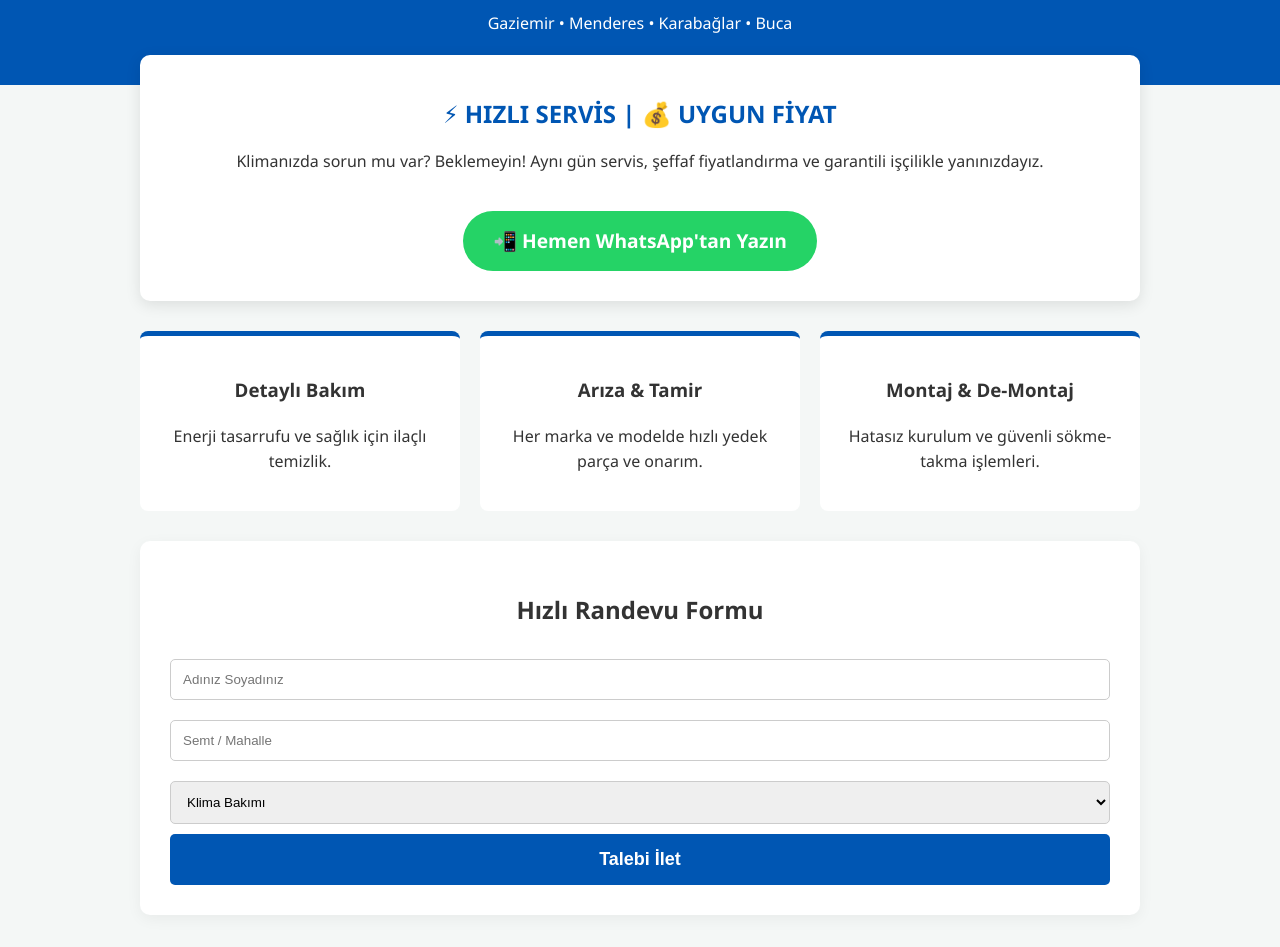
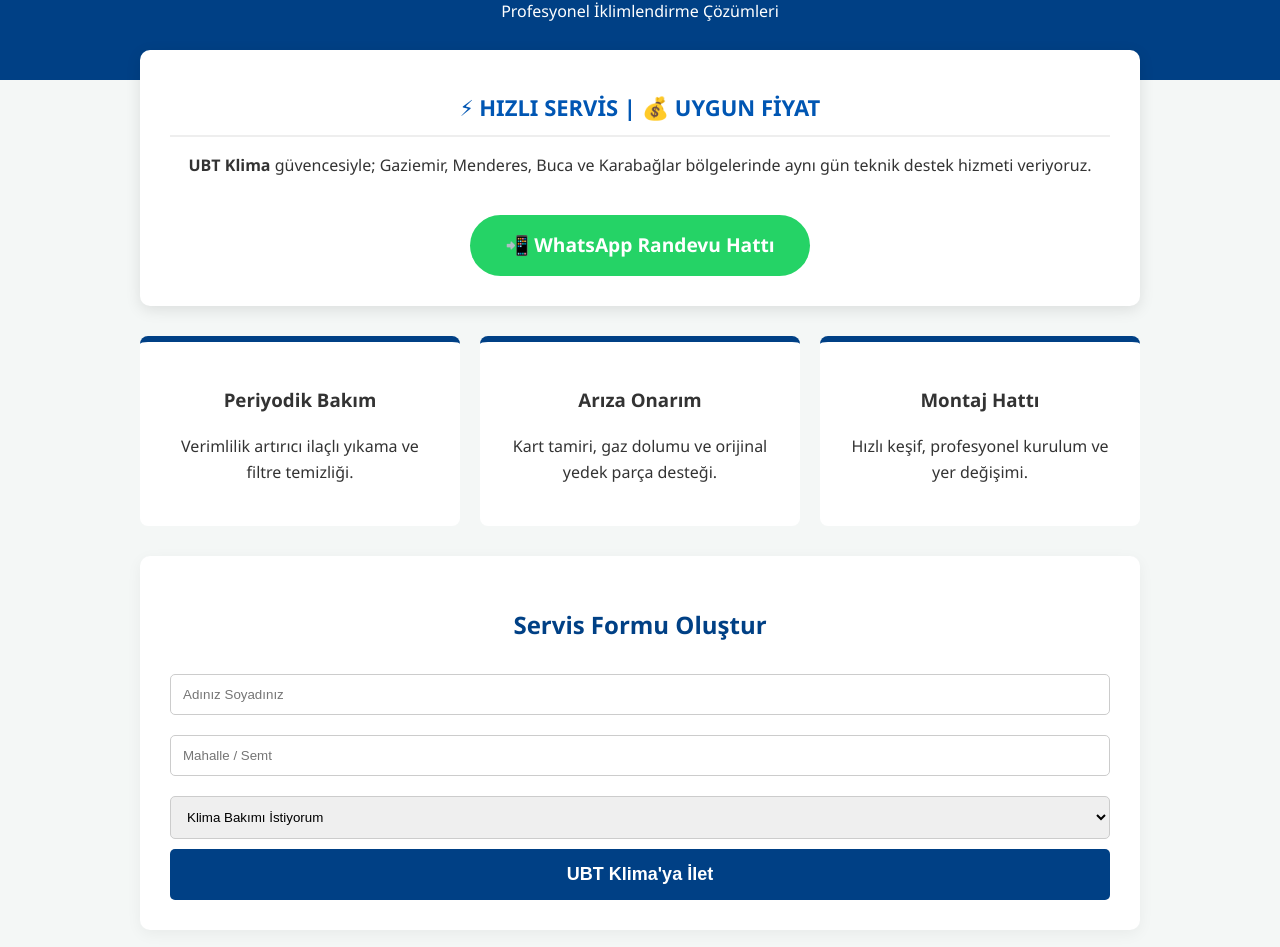
Before and after one commit to barhosnaturel-lang/gaziemir-klima, a plain HTML site: page index klima.html in a window 1280 px wide. Shown: the part 115-1062 px from the top of the page. Drawn offline with Linux system fonts and the light colour scheme.

Commit message:
Update index klima.html

```diff
--- a/index klima.html
+++ b/index klima.html
@@ -3,69 +3,74 @@
 <head>
     <meta charset="UTF-8">
     <meta name="viewport" content="width=device-width, initial-scale=1.0">
-    <title>Gaziemir Klima Servisi | Hızlı Servis & Uygun Fiyat</title>
-    <meta name="description" content="Gaziemir ve İzmir genelinde hızlı servis ve uygun fiyat garantisiyle profesyonel klima bakımı, onarımı ve montajı. Hemen randevu alın!">
+    <title>UBT Klima | Gaziemir Teknik Servis</title>
+    <meta name="description" content="UBT Klima Gaziemir, Menderes ve çevresinde profesyonel klima bakımı, onarımı ve montaj hizmetleri sunar. Hızlı servis, uygun fiyat.">
     <style>
         body { font-family: 'Segoe UI', Tahoma, Geneva, Verdana, sans-serif; line-height: 1.6; margin: 0; color: #333; background-color: #f4f7f6; }
-        header { background: #0056b3; color: white; padding: 2rem 0; text-align: center; }
+        header { background: #004085; color: white; padding: 2.5rem 0; text-align: center; }
         .container { width: 90%; max-width: 1000px; margin: auto; padding: 20px; }
         .highlight { background: #fff; padding: 30px; border-radius: 10px; text-align: center; box-shadow: 0 4px 15px rgba(0,0,0,0.1); margin-top: -50px; }
-        .motto { font-size: 24px; color: #0056b3; font-weight: bold; margin: 10px 0; }
-        .btn-wa { background: #25d366; color: white; padding: 15px 30px; text-decoration: none; border-radius: 50px; display: inline-block; font-weight: bold; font-size: 1.2rem; margin-top: 20px; }
+        .brand-name { font-size: 36px; font-weight: 900; letter-spacing: 2px; margin-bottom: 5px; color: #fff; }
+        .motto { font-size: 22px; color: #0056b3; font-weight: bold; margin: 10px 0; border-bottom: 2px solid #eee; padding-bottom: 10px; }
+        .btn-wa { background: #25d366; color: white; padding: 15px 35px; text-decoration: none; border-radius: 50px; display: inline-block; font-weight: bold; font-size: 1.2rem; margin-top: 20px; transition: 0.3s; }
+        .btn-wa:hover { background: #128c7e; transform: scale(1.05); }
         .services { display: flex; flex-wrap: wrap; gap: 20px; margin-top: 30px; }
-        .card { flex: 1; min-width: 250px; background: white; padding: 20px; border-radius: 8px; border-top: 5px solid #0056b3; text-align: center; }
+        .card { flex: 1; min-width: 250px; background: white; padding: 25px; border-radius: 8px; border-top: 6px solid #004085; text-align: center; transition: 0.3s; }
+        .card:hover { transform: translateY(-5px); }
         .form-area { background: white; padding: 30px; margin-top: 30px; border-radius: 10px; box-shadow: 0 4px 15px rgba(0,0,0,0.05); }
-        input, select, textarea { width: 100%; padding: 12px; margin: 10px 0; border: 1px solid #ccc; border-radius: 5px; box-sizing: border-box; }
-        button { width: 100%; background: #0056b3; color: white; border: none; padding: 15px; border-radius: 5px; cursor: pointer; font-size: 18px; font-weight: bold; }
+        input, select { width: 100%; padding: 12px; margin: 10px 0; border: 1px solid #ccc; border-radius: 5px; box-sizing: border-box; }
+        button { width: 100%; background: #004085; color: white; border: none; padding: 15px; border-radius: 5px; cursor: pointer; font-size: 18px; font-weight: bold; transition: 0.3s; }
+        button:hover { background: #002752; }
         footer { text-align: center; padding: 40px; color: #777; font-size: 14px; }
     </style>
 </head>
 <body>
 
 <header>
-    <h1>İzmir Klima Teknik Destek</h1>
-    <p>Gaziemir • Menderes • Karabağlar • Buca</p>
+    <div class="brand-name">UBT KLİMA</div>
+    <p>Profesyonel İklimlendirme Çözümleri</p>
 </header>
 
 <div class="container">
     <div class="highlight">
         <div class="motto">⚡ HIZLI SERVİS | 💰 UYGUN FİYAT</div>
-        <p>Klimanızda sorun mu var? Beklemeyin! Aynı gün servis, şeffaf fiyatlandırma ve garantili işçilikle yanınızdayız.</p>
-        <a href="https://wa.me/905468435995" class="btn-wa">📲 Hemen WhatsApp'tan Yazın</a>
+        <p><strong>UBT Klima</strong> güvencesiyle; Gaziemir, Menderes, Buca ve Karabağlar bölgelerinde aynı gün teknik destek hizmeti veriyoruz.</p>
+        <a href="https://wa.me/905468435995?text=Merhaba%20UBT%20Klima,%20servis%20talebim%20var." class="btn-wa">📲 WhatsApp Randevu Hattı</a>
     </div>
 
     <div class="services">
         <div class="card">
-            <h3>Detaylı Bakım</h3>
-            <p>Enerji tasarrufu ve sağlık için ilaçlı temizlik.</p>
+            <h3>Periyodik Bakım</h3>
+            <p>Verimlilik artırıcı ilaçlı yıkama ve filtre temizliği.</p>
         </div>
         <div class="card">
-            <h3>Arıza & Tamir</h3>
-            <p>Her marka ve modelde hızlı yedek parça ve onarım.</p>
+            <h3>Arıza Onarım</h3>
+            <p>Kart tamiri, gaz dolumu ve orijinal yedek parça desteği.</p>
         </div>
         <div class="card">
-            <h3>Montaj & De-Montaj</h3>
-            <p>Hatasız kurulum ve güvenli sökme-takma işlemleri.</p>
+            <h3>Montaj Hattı</h3>
+            <p>Hızlı keşif, profesyonel kurulum ve yer değişimi.</p>
         </div>
     </div>
 
     <div class="form-area">
-        <h2 style="text-align: center;">Hızlı Randevu Formu</h2>
+        <h2 style="text-align: center; color: #004085;">Servis Formu Oluştur</h2>
         <form id="servisForm">
             <input type="text" id="ad" placeholder="Adınız Soyadınız" required>
-            <input type="text" id="adres" placeholder="Semt / Mahalle" required>
+            <input type="text" id="adres" placeholder="Mahalle / Semt" required>
             <select id="islem">
-                <option value="Bakım">Klima Bakımı</option>
-                <option value="Arıza">Arıza Onarım</option>
+                <option value="Klima Bakımı">Klima Bakımı İstiyorum</option>
+                <option value="Arıza Onarım">Arıza / Tamir Gerekiyor</option>
                 <option value="Montaj">Montaj / Sökme-Takma</option>
+                <option value="Gaz Dolumu">Gaz Basma / Kontrol</option>
             </select>
-            <button type="button" onclick="gonder()">Talebi İlet</button>
+            <button type="button" onclick="gonder()">UBT Klima'ya İlet</button>
         </form>
     </div>
 </div>
 
 <footer>
-    <p>&copy; 2026 Gaziemir Klima Servisi - Tüm hakları saklıdır.</p>
+    <p>&copy; 2026 <strong>UBT Klima Teknik Servis</strong> - İzmir / Gaziemir</p>
 </footer>
 
 <script>
@@ -75,9 +80,9 @@
         const islem = document.getElementById('islem').value;
         const numara = "905468435995";
 
-        if(!ad || !adres) { alert("Lütfen boş alanları doldurun."); return; }
+        if(!ad || !adres) { alert("Lütfen adınızı ve bölgenizi yazın."); return; }
 
-        const mesaj = `Merhaba, klima servis talebim var.%0A*İsim:* ${ad}%0A*Adres:* ${adres}%0A*İşlem:* ${islem}`;
+        const mesaj = `*UBT KLİMA SERVİS TALEBİ*%0A-------------------------%0A*Müşteri:* ${ad}%0A*Bölge:* ${adres}%0A*İşlem:* ${islem}`;
         window.open(`https://wa.me/${numara}?text=${mesaj}`, '_blank');
     }
 </script>
```
